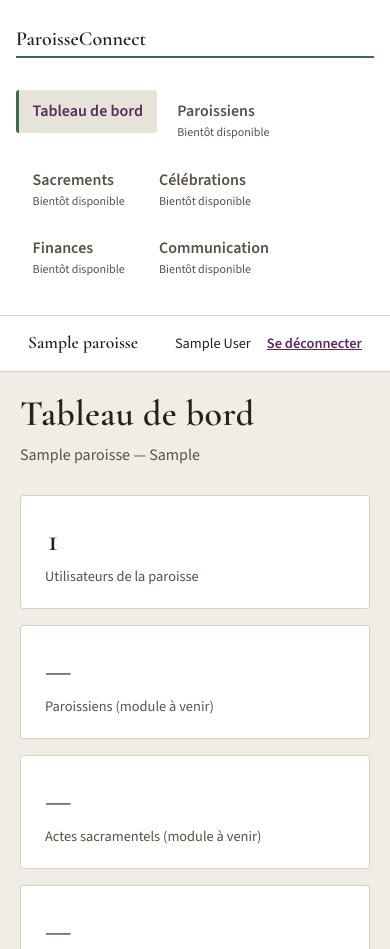
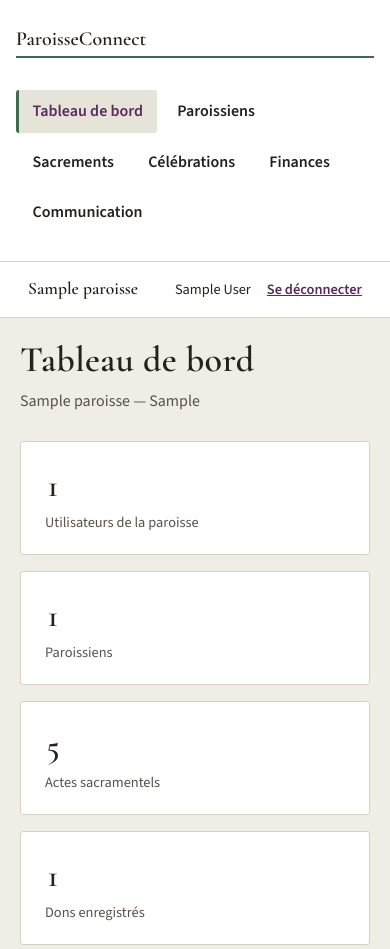
Before and after one commit to JosephMotundu/saas, a Django app: page /tableau-de-bord/ in a window 390 px wide. Shown: the top 949 px of the page. Run offline with Django 5.2, Linux system fonts and the light colour scheme; a user stored in the database is signed in; tables that the repository leaves empty hold one stand-in row (values such as "Sample post"); grey boxes are pictures that could not be loaded.

Commit message:
Branche la navigation réelle et les compteurs du tableau de bord
- base_app.html : les 5 sections de la barre latérale pointent maintenant
  vers les vraies pages (paroissiens, sacrements, célébrations, finances,
  communication) au lieu des placeholders "bientôt disponible".
- Nouvelle page d'index sacrements (sacrements:index) reliant les 5
  registres, faute d'une page unique évidente vers laquelle pointer.
- Tableau de bord : les compteurs affichent désormais les vrais effectifs
  (paroissiens, actes sacramentels tous types confondus, dons) au lieu de
  tuiles "module à venir".
- Nettoyage des classes CSS devenues mortes (.onglet--a-venir,
  .compteur--a-venir) suite à ce changement.
- Vérifié en conditions réelles : migration fraîche, connexion, parcours
  de toutes les pages authentifiées, fiche + certificat de baptême.

```diff
--- a/apps/core/templates/core/tableau_de_bord.html
+++ b/apps/core/templates/core/tableau_de_bord.html
@@ -18,21 +18,21 @@
     <span class="compteur__libelle">Utilisateurs de la paroisse</span>
   </div>
   {% if nav_paroissiens %}
-  <div class="compteur compteur--a-venir">
-    <span class="compteur__valeur numerique">—</span>
-    <span class="compteur__libelle">Paroissiens (module à venir)</span>
+  <div class="compteur">
+    <span class="compteur__valeur numerique">{{ nombre_paroissiens }}</span>
+    <span class="compteur__libelle">Paroissiens</span>
   </div>
   {% endif %}
   {% if nav_sacrements %}
-  <div class="compteur compteur--a-venir">
-    <span class="compteur__valeur numerique">—</span>
-    <span class="compteur__libelle">Actes sacramentels (module à venir)</span>
+  <div class="compteur">
+    <span class="compteur__valeur numerique">{{ nombre_actes_sacrements }}</span>
+    <span class="compteur__libelle">Actes sacramentels</span>
   </div>
   {% endif %}
   {% if nav_finances %}
-  <div class="compteur compteur--a-venir">
-    <span class="compteur__valeur numerique">—</span>
-    <span class="compteur__libelle">Dons enregistrés (module à venir)</span>
+  <div class="compteur">
+    <span class="compteur__valeur numerique">{{ nombre_dons }}</span>
+    <span class="compteur__libelle">Dons enregistrés</span>
   </div>
   {% endif %}
 </div>
--- a/apps/core/views.py
+++ b/apps/core/views.py
@@ -2,6 +2,9 @@ from django.contrib.auth.mixins import LoginRequiredMixin
 from django.views.generic import FormView, TemplateView
 
 from apps.comptes.models import Utilisateur
+from apps.finances.models import Don
+from apps.paroissiens.models import Paroissien
+from apps.sacrements.models import Bapteme, Communion, Confirmation, Funerailles, Mariage
 
 from .forms import OFFRES, SouscriptionForm
 
@@ -48,7 +51,19 @@ class TableauDeBordView(LoginRequiredMixin, TemplateView):
         context = super().get_context_data(**kwargs)
         paroisse = self.request.user.paroisse
         context["paroisse"] = paroisse
-        context["nombre_utilisateurs"] = (
-            Utilisateur.objects.filter(paroisse=paroisse).count() if paroisse else 0
+
+        if paroisse is None:
+            context["nombre_utilisateurs"] = 0
+            context["nombre_paroissiens"] = 0
+            context["nombre_actes_sacrements"] = 0
+            context["nombre_dons"] = 0
+            return context
+
+        context["nombre_utilisateurs"] = Utilisateur.objects.filter(paroisse=paroisse).count()
+        context["nombre_paroissiens"] = Paroissien.objects.filter(paroisse=paroisse).count()
+        context["nombre_actes_sacrements"] = sum(
+            modele.objects.filter(paroisse=paroisse).count()
+            for modele in (Bapteme, Communion, Confirmation, Funerailles, Mariage)
         )
+        context["nombre_dons"] = Don.objects.filter(paroisse=paroisse).count()
         return context
--- a/apps/sacrements/urls.py
+++ b/apps/sacrements/urls.py
@@ -5,6 +5,7 @@ from . import views
 app_name = "sacrements"
 
 urlpatterns = [
+    path("", views.SacrementsIndexView.as_view(), name="index"),
     # Baptêmes
     path("baptemes/", views.BaptemeListView.as_view(), name="bapteme_liste"),
     path("baptemes/nouveau/", views.BaptemeCreateView.as_view(), name="bapteme_creer"),
--- a/static/css/theme.css
+++ b/static/css/theme.css
@@ -527,8 +527,7 @@ a:hover {
   margin-bottom: 0.2rem;
 }
 
-.onglets-missel a,
-.onglet {
+.onglets-missel a {
   display: block;
   padding: 0.6rem 0.85rem;
   border-radius: var(--rayon);
@@ -546,17 +545,6 @@ a:hover {
   background: var(--papier-releve);
   border-left-color: var(--accent);
   color: var(--brand);
-}
-
-.onglet--a-venir {
-  color: var(--encre-attenuee);
-  cursor: default;
-}
-
-.onglet--a-venir small {
-  display: block;
-  font-weight: 400;
-  font-size: 0.75rem;
 }
 
 .zone-app {
@@ -657,10 +645,6 @@ a:hover {
 .compteur__libelle {
   color: var(--encre-attenuee);
   font-size: 0.9rem;
-}
-
-.compteur--a-venir .compteur__valeur {
-  color: var(--encre-attenuee);
 }
 
 .carte-paroisse {
--- a/templates/base_app.html
+++ b/templates/base_app.html
@@ -15,19 +15,44 @@
           </a>
         </li>
         {% if nav_paroissiens %}
-        <li><span class="onglet onglet--a-venir">Paroissiens<small>Bientôt disponible</small></span></li>
+        <li>
+          <a href="{% url 'paroissiens:paroissien_liste' %}"
+             class="{% if request.resolver_match.app_name == 'paroissiens' %}est-actif{% endif %}">
+            Paroissiens
+          </a>
+        </li>
         {% endif %}
         {% if nav_sacrements %}
-        <li><span class="onglet onglet--a-venir">Sacrements<small>Bientôt disponible</small></span></li>
+        <li>
+          <a href="{% url 'sacrements:index' %}"
+             class="{% if request.resolver_match.app_name == 'sacrements' %}est-actif{% endif %}">
+            Sacrements
+          </a>
+        </li>
         {% endif %}
         {% if nav_celebrations %}
-        <li><span class="onglet onglet--a-venir">Célébrations<small>Bientôt disponible</small></span></li>
+        <li>
+          <a href="{% url 'celebrations:celebration_liste' %}"
+             class="{% if request.resolver_match.app_name == 'celebrations' %}est-actif{% endif %}">
+            Célébrations
+          </a>
+        </li>
         {% endif %}
         {% if nav_finances %}
-        <li><span class="onglet onglet--a-venir">Finances<small>Bientôt disponible</small></span></li>
+        <li>
+          <a href="{% url 'finances:don_liste' %}"
+             class="{% if request.resolver_match.app_name == 'finances' %}est-actif{% endif %}">
+            Finances
+          </a>
+        </li>
         {% endif %}
         {% if nav_communication %}
-        <li><span class="onglet onglet--a-venir">Communication<small>Bientôt disponible</small></span></li>
+        <li>
+          <a href="{% url 'communication:annonce_liste' %}"
+             class="{% if request.resolver_match.app_name == 'communication' %}est-actif{% endif %}">
+            Communication
+          </a>
+        </li>
         {% endif %}
       </ul>
     </nav>
```
Also changed, not shown: apps/sacrements/templates/sacrements/index.html (added, +41 -0 lines), apps/sacrements/views.py (+6 -1 lines), README.md.
